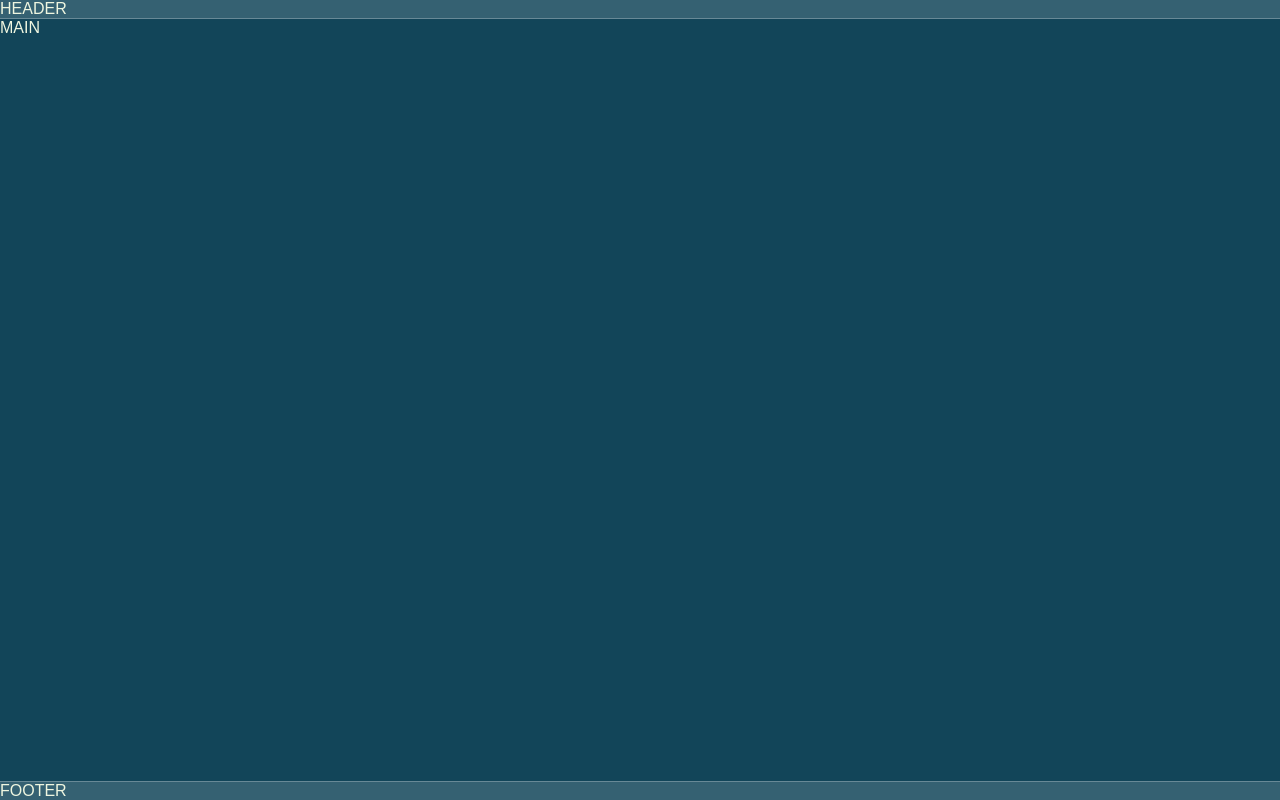
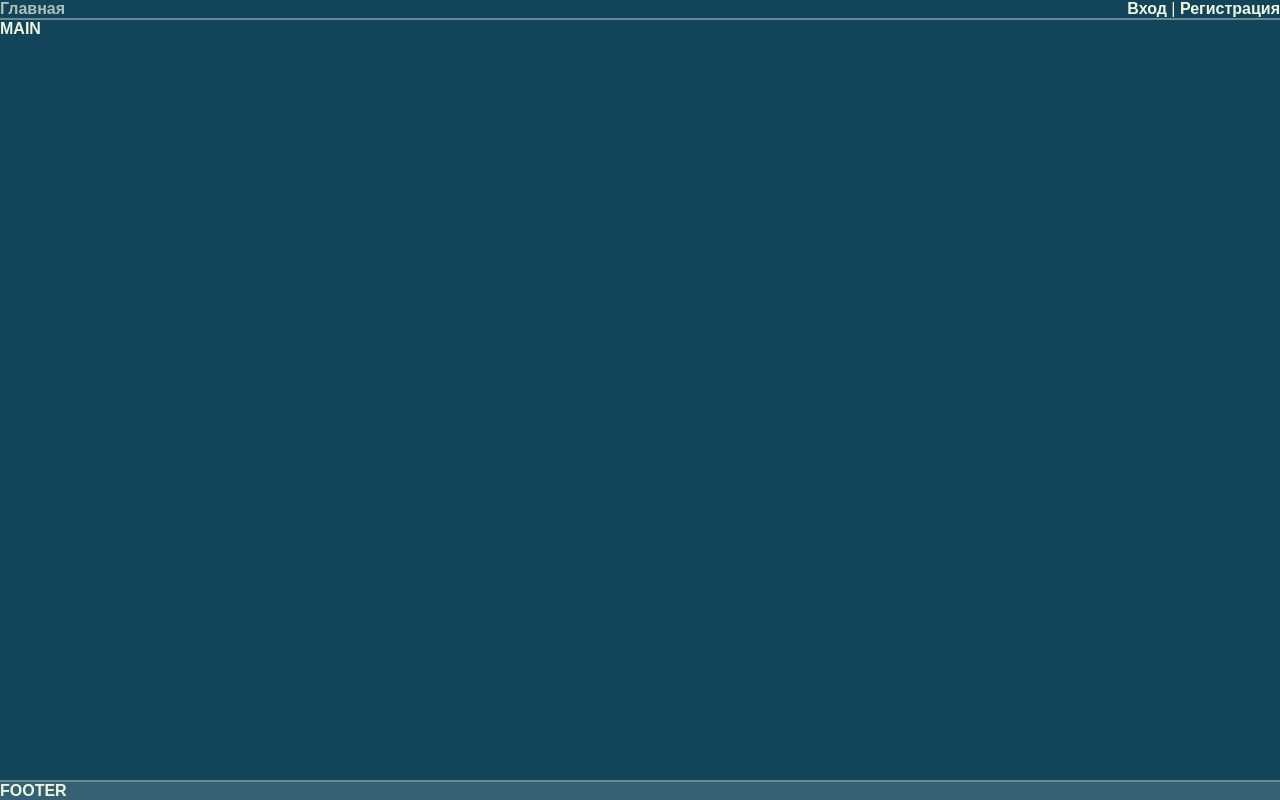
Before and after one commit to shuurpq2/interns, a plain HTML site: page src/index.html in a window 1280 px wide. Drawn offline with Linux system fonts and the light colour scheme.

Commit message:
add nav skeleton

```diff
--- a/src/assets/styles/global.css
+++ b/src/assets/styles/global.css
@@ -9,4 +9,5 @@
   background-color: var(--dark-bg-color);
   color: var(--dark-text-color);
   font-family: sans-serif;
+  font-weight: bold;
 }
--- a/src/assets/styles/index.css
+++ b/src/assets/styles/index.css
@@ -3,11 +3,11 @@ header, footer {
 }
 
 header {
-  border-bottom: .1rem solid rgba(255, 255, 255, .25);
+  border-bottom: .15rem solid rgba(255, 255, 255, .25);
 }
 
 footer {
-  border-top: .1rem solid rgba(255, 255, 255, .25);
+  border-top: .15rem solid rgba(255, 255, 255, .25);
 }
 
 body {
@@ -15,3 +15,20 @@ body {
   display: grid;
   grid-template-rows: max-content 1fr max-content;
 }
+
+.main-nav {
+  display: flex;
+  justify-content: space-between;
+}
+
+.page-link {
+  transition: all .25s;
+
+  &:hover {
+    opacity: .7;
+  }
+}
+
+.page-link--current {
+  opacity: .7;
+}
--- a/src/index.html
+++ b/src/index.html
@@ -9,7 +9,16 @@
 </head>
 <body>
   <header>
-    HEADER
+    <nav class="main-nav">
+      <div class="main-nav__pages">
+        <a href="index.html" class="pages__link page-link page-link--current">Главная</a>
+      </div>
+      <div class="main-nav__auth">
+        <a href="index.html" class="auth__link page-link">Вход</a>
+        <span style="font-weight: lighter;">|</span>
+        <a href="index.html" class="auth__link page-link">Регистрация</a>
+      </div>
+    </nav>
   </header>
   <main>
     MAIN
```
